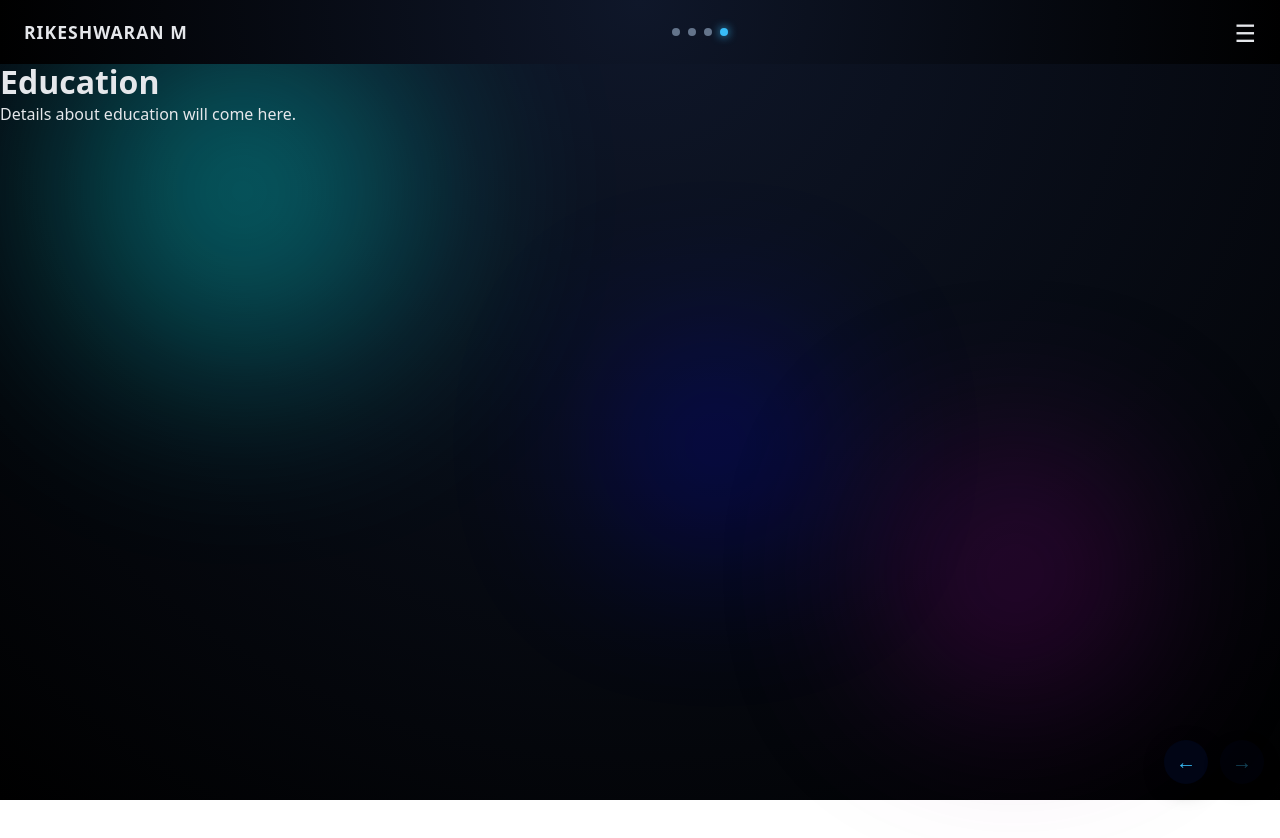
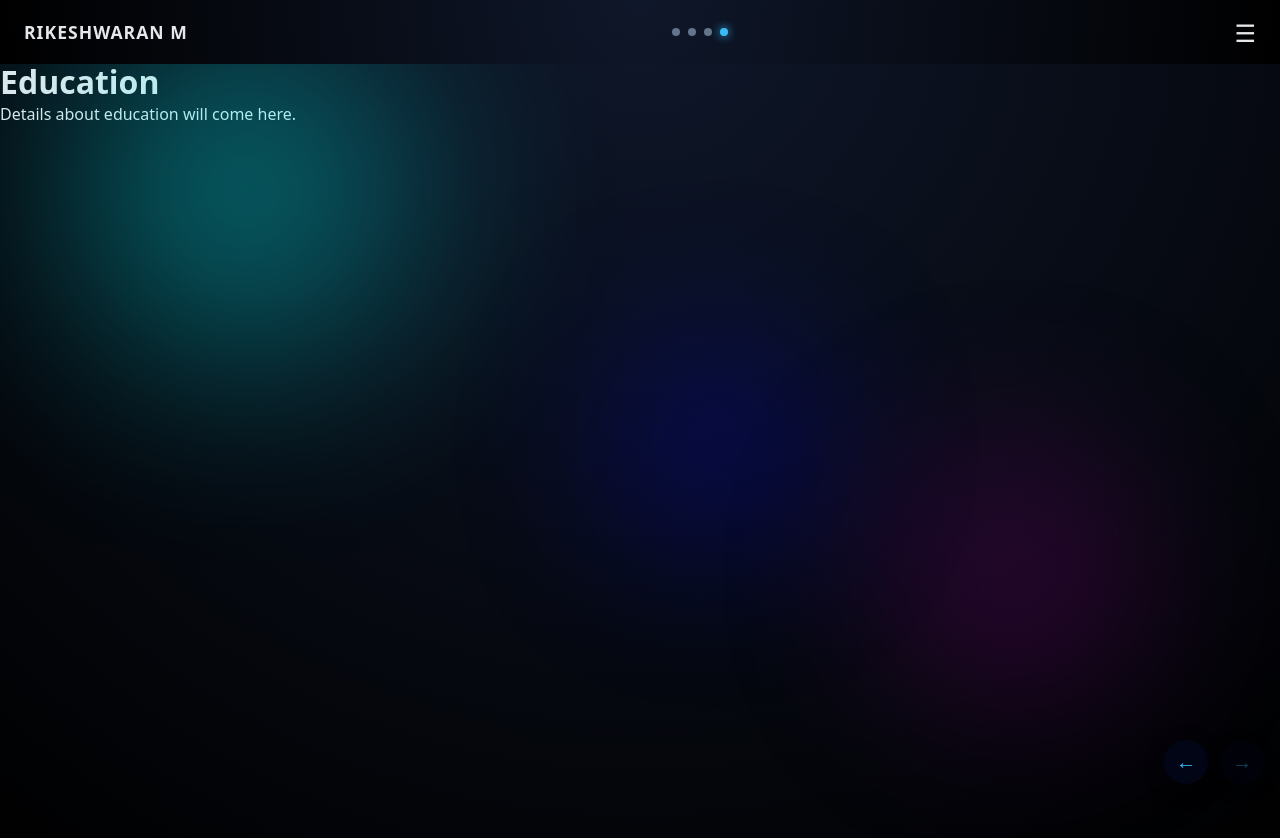
Before and after one commit to Rikeshwaran/My_Portfolio, a React (Vite) app: page /education in a window 1280 px wide. Shown: the top 838 px of the page. Before the commit the page ends 800 px from the top, so only its background shows below. Built offline with nearby package versions, Linux system fonts and the light colour scheme.

Commit message:
background check 3

```diff
--- a/src/assets/styles/global.css
+++ b/src/assets/styles/global.css
@@ -4,11 +4,15 @@
   box-sizing: border-box;
 }
 
-html, body, #root {
+html, body {
   width: 100%;
-  height: 100dvh;
-  overflow: hidden;
+  min-height: 100dvh;
+  overflow-x: hidden;
   background: radial-gradient(circle at top, #0f172a, #000);
+}
+
+#root {
+  min-height: 100dvh;
 }
 
 body {
--- a/src/components/Welcome/Welcome.css
+++ b/src/components/Welcome/Welcome.css
@@ -1,5 +1,5 @@
 .welcome-container {
-  min-height: 100vh;
+  min-height: 100dvh;
   width: 100%;
   display: flex;
   flex-direction: column;
--- a/src/layout/Layout.css
+++ b/src/layout/Layout.css
@@ -14,7 +14,7 @@
 .fixed-nav {
   position: fixed;
   right: 16px;
-  bottom: 16px;
+  bottom: calc(16px + env(safe-area-inset-bottom));
   display: flex;
 
   gap: 12px;
--- a/src/layout/Layout.jsx
+++ b/src/layout/Layout.jsx
@@ -30,9 +30,8 @@ const Layout = () => {
         className="content-scroll"
         key={location.pathname}
         style={{
-          height: "calc(100vh - 64px)",
+          height: "calc(100dvh - 64px)",
           marginTop: "60px",
-          position: "relative",
           overflow: "auto"
         }}
         initial={{ opacity: 0, y: 30 }}
```
